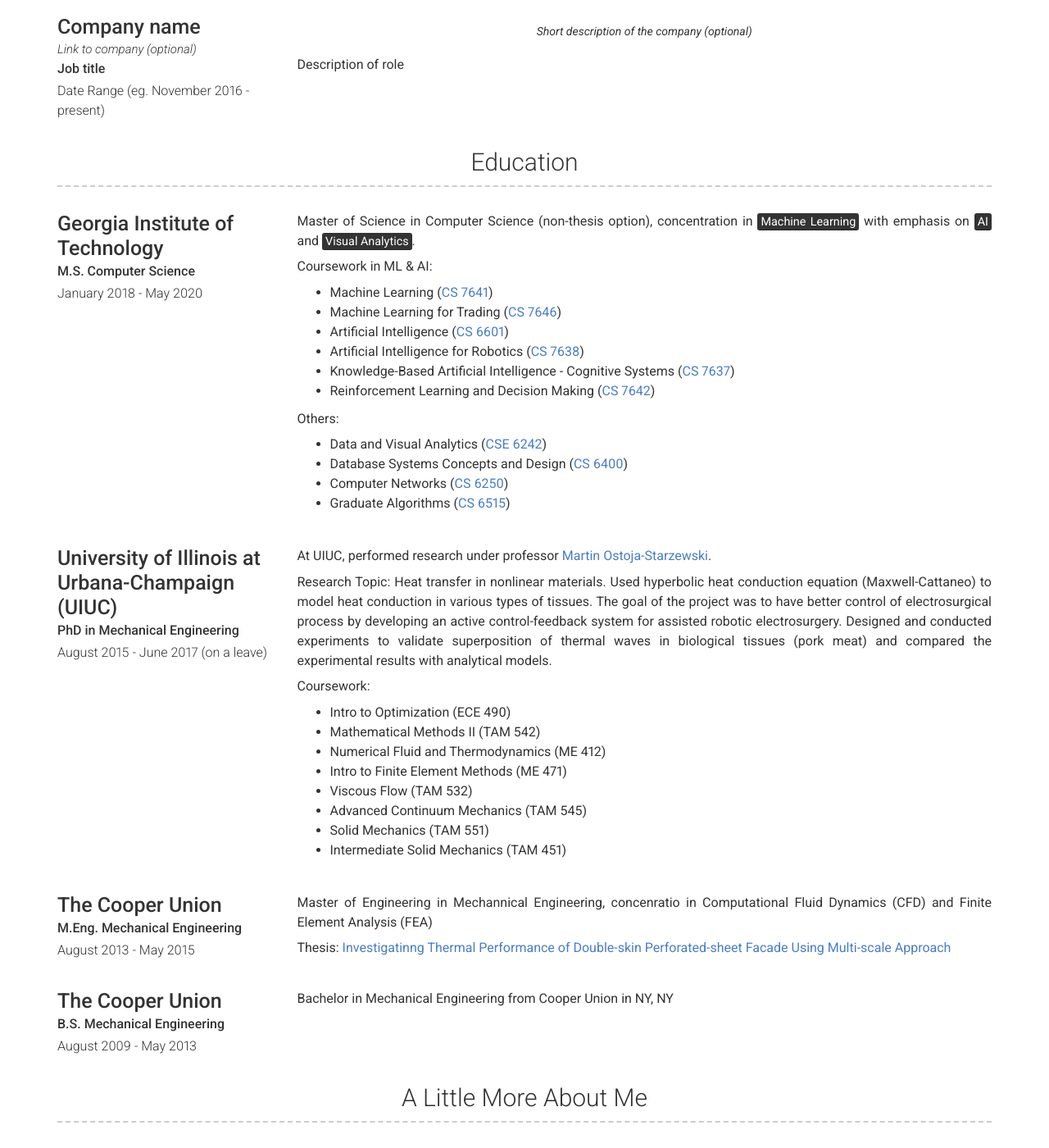
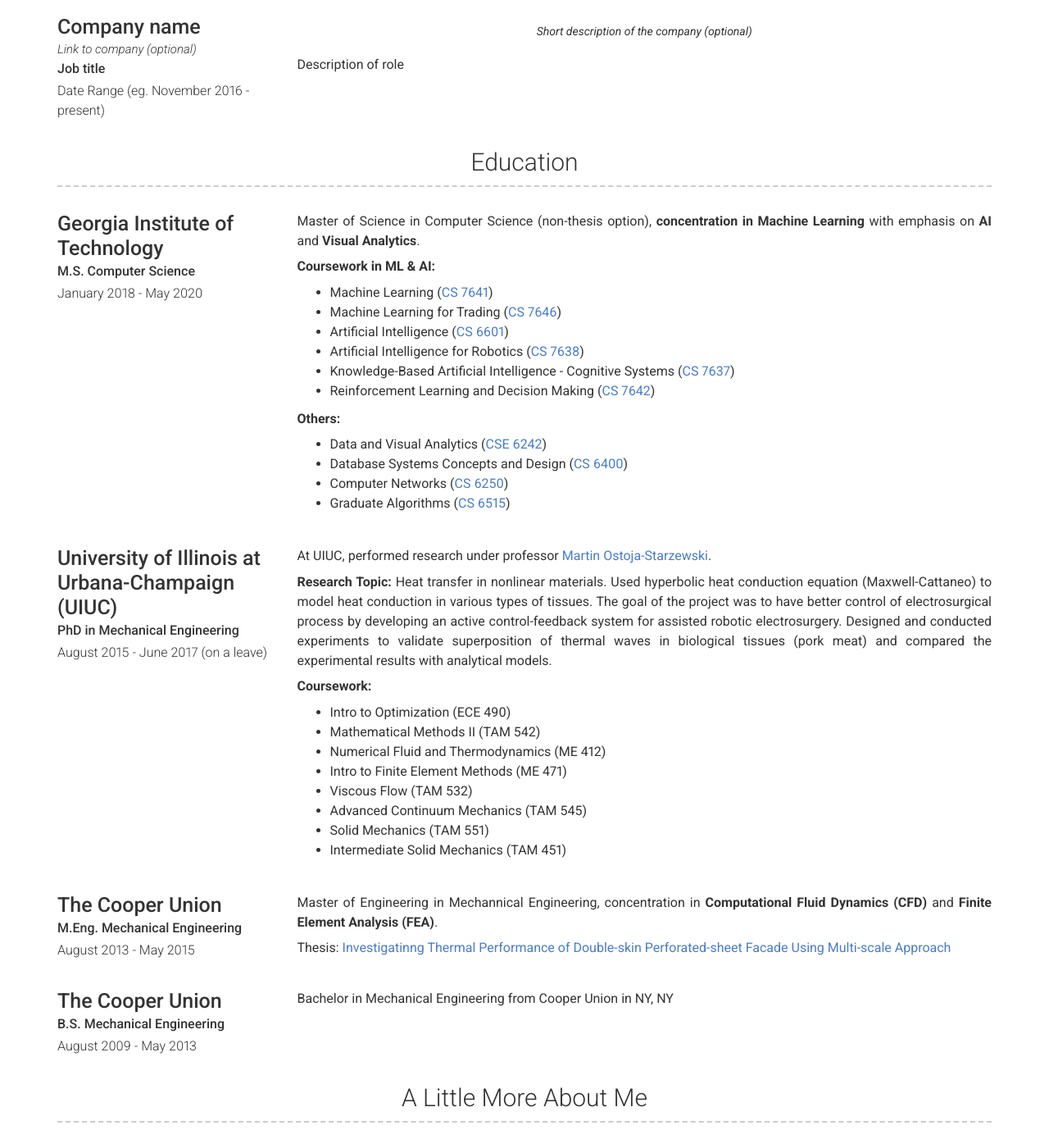
Before and after one commit to wkim300/wkim300.github.io, a Jekyll site: the page built from index.md, in a window 1280 px wide and 1400 px high, scrolled down 1077 px. Shown: the whole window at 82% size. Built offline with Jekyll 4.4.1, drawn with Linux system fonts in a browser that asks for light colours; nearby versions of some CDN libraries.

Commit message:
Edited education section with bold format

```diff
--- a/_data/education.yml
+++ b/_data/education.yml
@@ -6,9 +6,9 @@
   #quote: >
   #  Machine Learning Concentration
   description: | # this will include new lines to allow paragraphs
-    Master of Science in Computer Science (non-thesis option), concentration in <mark>Machine Learning</mark> with emphasis on <mark>AI</mark> and <mark>Visual Analytics</mark>.
+    Master of Science in Computer Science (non-thesis option), **concentration in Machine Learning** with emphasis on **AI** and **Visual Analytics**.
 
-    Coursework in ML & AI:
+    **Coursework in ML & AI:**
       - Machine Learning ([CS 7641](https://omscs.gatech.edu/cs-7641-machine-learning))
       - Machine Learning for Trading ([CS 7646](https://omscs.gatech.edu/cs-7646-machine-learning-trading))
       - Artificial Intelligence ([CS 6601](https://omscs.gatech.edu/cs-6601-artificial-intelligence))
@@ -16,7 +16,7 @@
       - Knowledge-Based Artificial Intelligence - Cognitive Systems ([CS 7637](https://omscs.gatech.edu/cs-7637-knowledge-based-artificial-intelligence-cognitive-systems))
       - Reinforcement Learning and Decision Making ([CS 7642](https://omscs.gatech.edu/cs-7642-reinforcement-learning))
 
-    Others:
+    **Others:**
       - Data and Visual Analytics ([CSE 6242](https://omscs.gatech.edu/cse-6242-data-visual-analytics))
       - Database Systems Concepts and Design ([CS 6400](https://omscs.gatech.edu/cs-6400-database-systems-concepts-and-design))
       - Computer Networks ([CS 6250](https://omscs.gatech.edu/cs-6250-computer-networks))
@@ -31,11 +31,11 @@
   description: | # this will include new lines to allow paragraphs
     At UIUC, performed research under professor [Martin Ostoja-Starzewski](https://scholar.google.com/citations?user=TTnw020AAAAJ&hl=en&oi=ao).
 
-    Research Topic: Heat transfer in nonlinear materials. Used hyperbolic heat conduction equation (Maxwell-Cattaneo) to model heat conduction in various types of tissues.
+    **Research Topic:** Heat transfer in nonlinear materials. Used hyperbolic heat conduction equation (Maxwell-Cattaneo) to model heat conduction in various types of tissues.
     The goal of the project was to have better control of electrosurgical process by developing an active control-feedback system for assisted robotic electrosurgery.
     Designed and conducted experiments to validate superposition of thermal waves in biological tissues (pork meat) and compared the experimental results with analytical models.
 
-    Coursework:
+    **Coursework:**
       - Intro to Optimization (ECE 490)
       - Mathematical Methods II (TAM 542)
       - Numerical Fluid and Thermodynamics (ME 412)
@@ -52,7 +52,7 @@
   #quote: >
   #  Machine Learning Concentration
   description: | # this will include new lines to allow paragraphs
-    Master of Engineering in Mechannical Engineering, concenratio in Computational Fluid Dynamics (CFD) and Finite Element Analysis (FEA)
+    Master of Engineering in Mechannical Engineering, concentration in **Computational Fluid Dynamics (CFD)** and **Finite Element Analysis (FEA)**.
 
     Thesis: [Investigatinng Thermal Performance of Double-skin Perforated-sheet Facade Using Multi-scale Approach](http://cooper.edu/sites/default/files/uploads/assets/engineering/files/2016/MasterTheses/WK_MSThesis_F.4.pdf)
 
```
